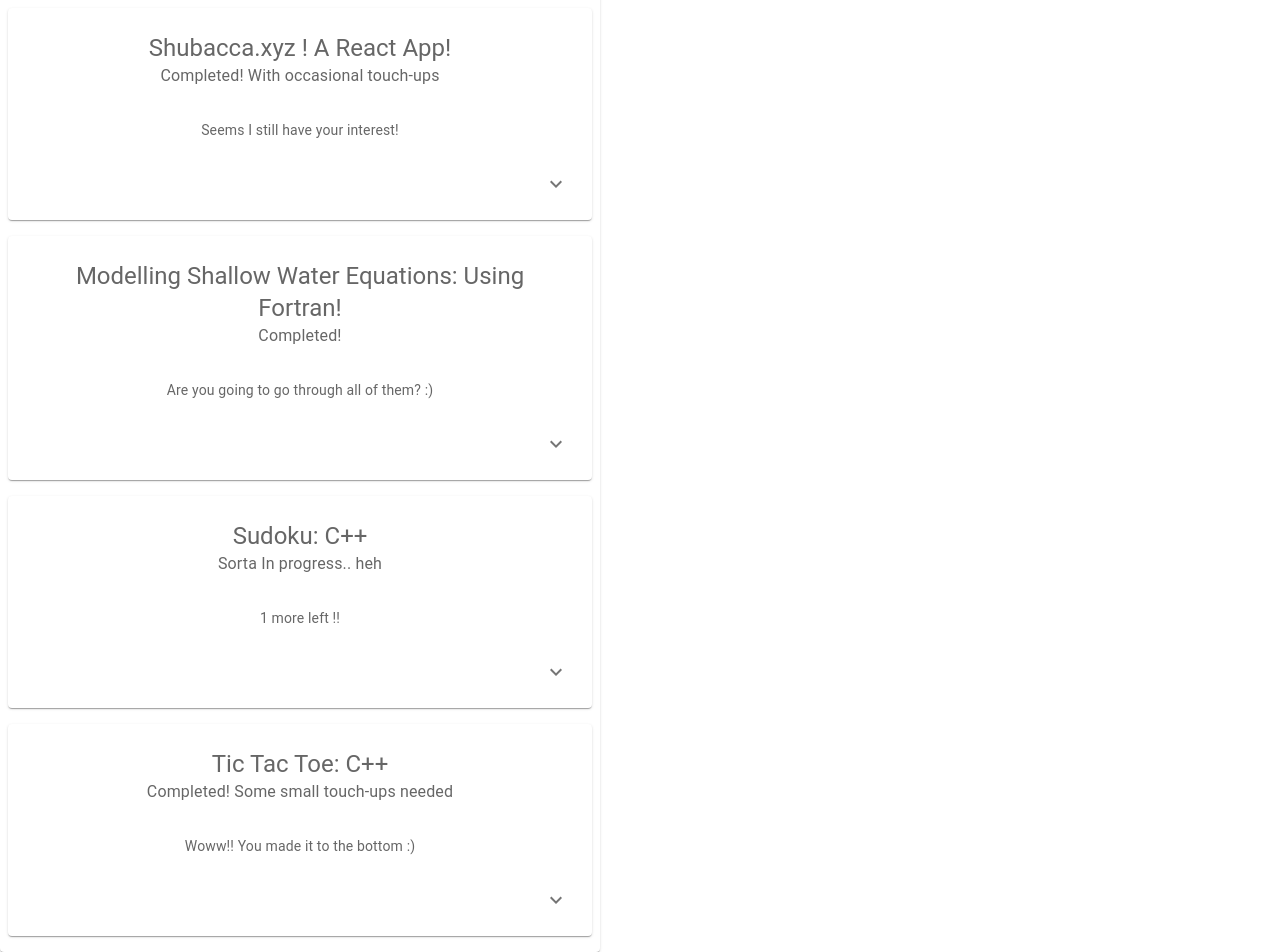
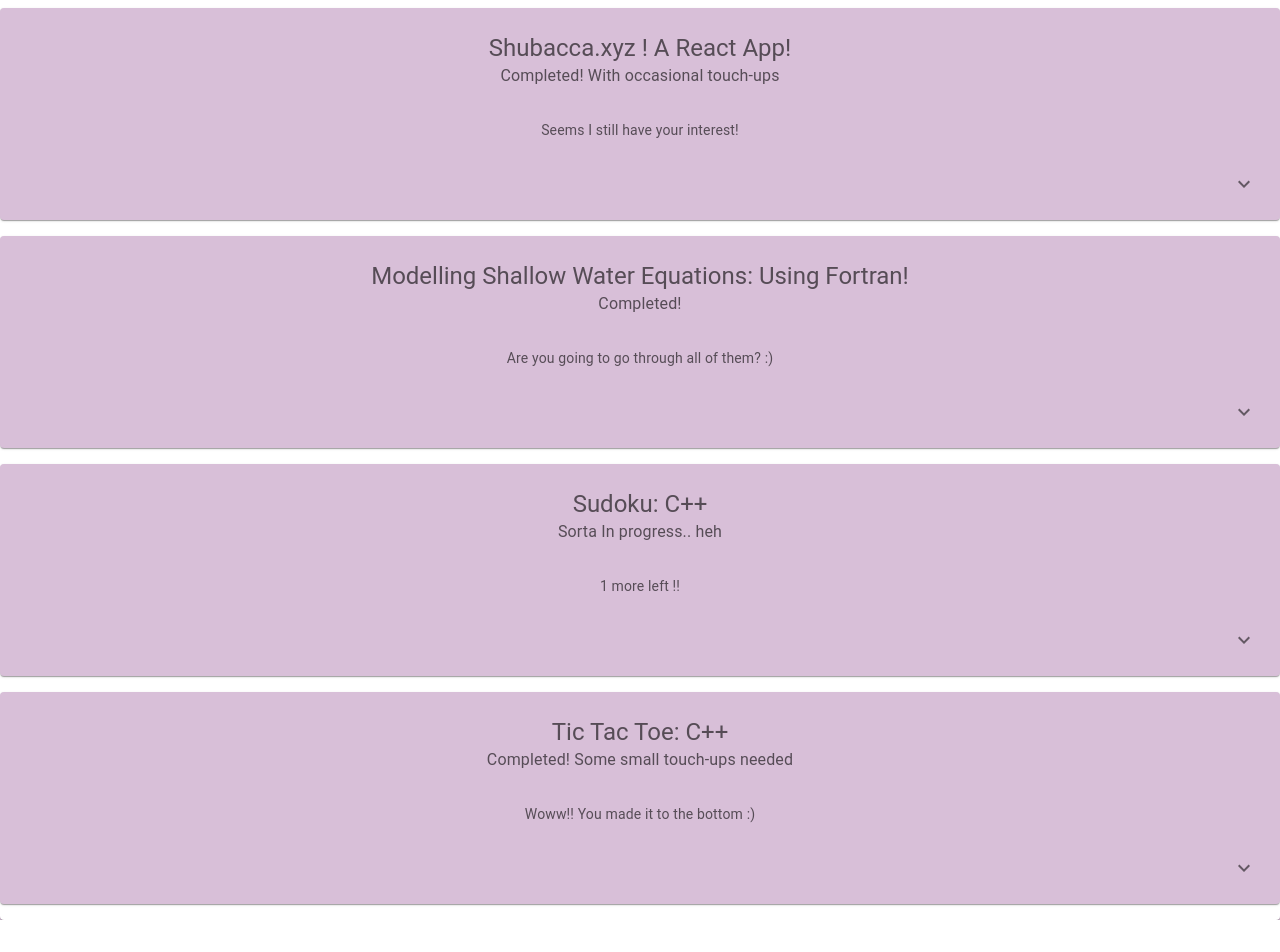
Before and after one commit to SZaidi00/mywebbo, a React (Create React App) app: page /Projects in a window 1280 px wide. Shown: the part 316-1268 px from the top of the page. After the commit the page ends 1236 px from the top, so only its background shows below. Built offline with nearby package versions, Linux system fonts and the light colour scheme; a web font is replaced by a local one.

Commit message:
wooooweee, one more to go

```diff
--- a/src/Projects.js
+++ b/src/Projects.js
@@ -38,6 +38,9 @@ const Item = styled(Paper)(({ theme }) => ({
     padding: theme.spacing(1),
     textAlign: 'center',
     color: theme.palette.text.secondary,
+    alignItems: 'center',
+    justify: 'center',
+    justifyContent: 'center'
 
 
   }));
@@ -69,13 +72,13 @@ export default function Projects() {
   return (
     <div className='projects'>
 
-
-    <Card sx={{ maxWidth: 600 }}>
+    <Card sx={{ }}>
       <Stack
        spacing={2}
-       sx ={{padding: '16px 8px 16px 8px'}}
+       sx ={{padding: '16px 0px 16px 0px', }}
+
        >
-        <Item>
+        <Item sx ={{backgroundColor: 'thistle'}}>
           <CardHeader
             title="Salahti: A React-Native App"
             subheader="In Progress!"
@@ -128,7 +131,7 @@ export default function Projects() {
         </Item>
 
 
-        <Item>
+        <Item sx ={{backgroundColor: 'thistle'}}>
                 <CardHeader
                   title="Shubacca.xyz ! A React App! "
                   subheader="Completed! With occasional touch-ups"
@@ -165,7 +168,7 @@ export default function Projects() {
               </Item>
 
 
-              <Item>
+              <Item sx ={{backgroundColor: 'thistle'}}>
                 <CardHeader
                   title="Modelling Shallow Water Equations: Using Fortran!  "
                   subheader="Completed!"
@@ -215,7 +218,7 @@ export default function Projects() {
                 </Collapse>
               </Item>
 
-              <Item>
+              <Item sx ={{backgroundColor: 'thistle'}}>
                 <CardHeader
                   title="Sudoku: C++ "
                   subheader="Sorta In progress.. heh"
@@ -252,7 +255,7 @@ export default function Projects() {
                 </Collapse>
               </Item>
 
-              <Item>
+              <Item sx ={{backgroundColor: 'thistle'}}>
                 <CardHeader
                   title="Tic Tac Toe: C++ "
                   subheader="Completed! Some small touch-ups needed"
--- a/src/index.css
+++ b/src/index.css
@@ -64,11 +64,10 @@
 }
 
 /* PROJECTS STYLES  */
-.prorec{
+.projects{
   background-color: thistle;
-  text-align: center;
 }
-.prorec h1{
+/* .prorec h1{
   text-align: center;
   font-size: xx-large;
 }
@@ -90,7 +89,7 @@
 }
 .prorec strong{
   font-size: x-large;
-}
+} */
 
 /* Fun Styles */
 .funtime{
```
